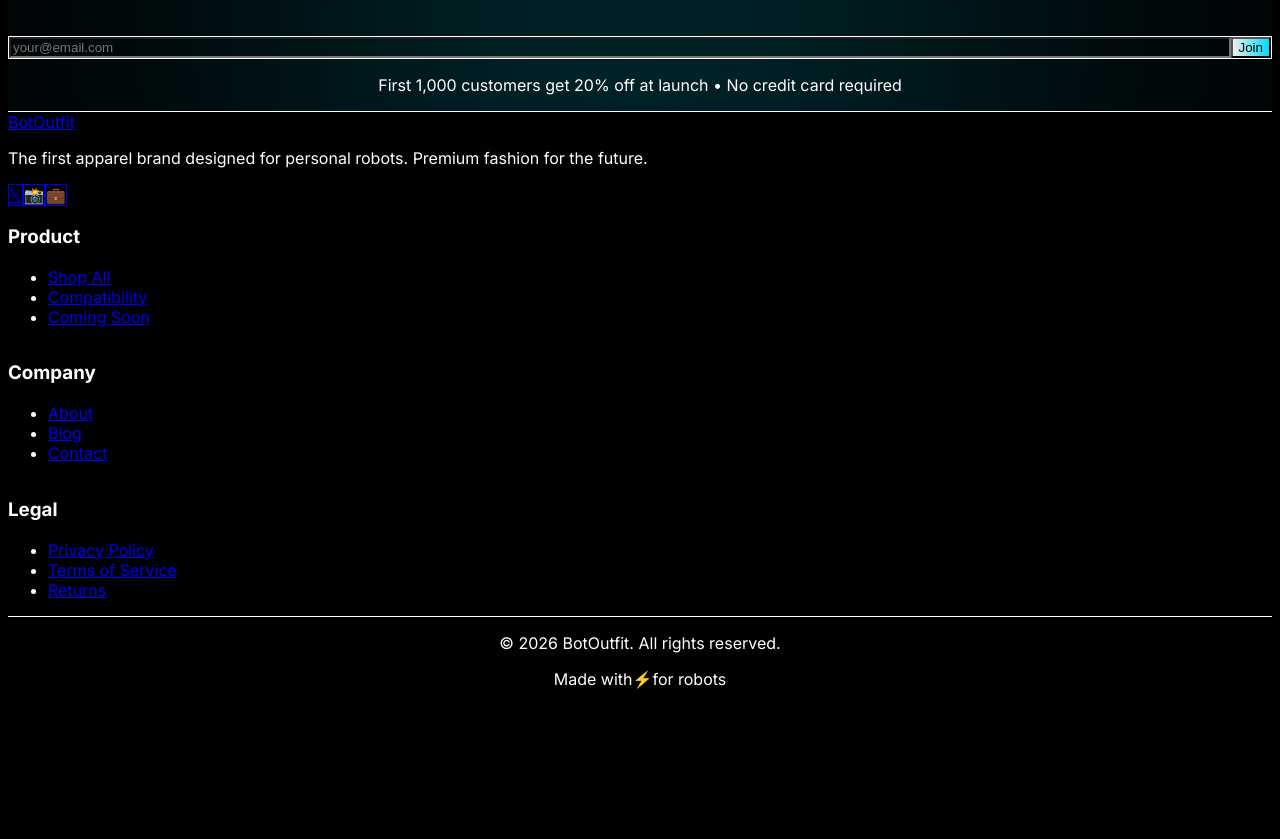
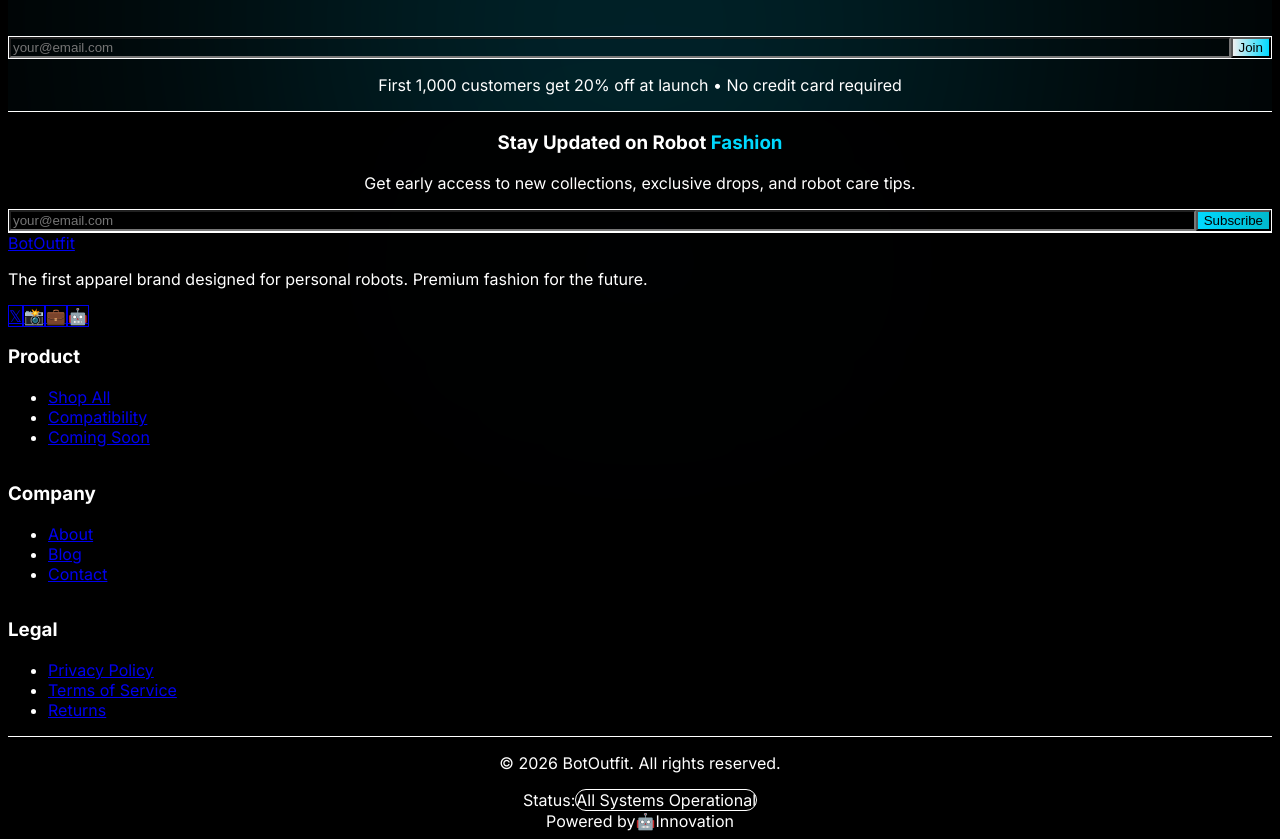
Before and after one commit to ericfaux/botoutfit, a Next.js app: page / in a window 1280 px wide. Shown: the part 10200-11039 px from the top of the page. Before the commit the page ends 10897 px from the top, so only its background shows below. Built offline with nearby package versions, Linux system fonts and the light colour scheme.

Commit message:
feat: enhance footer with newsletter signup, animated social links, and status indicator

```diff
--- a/app/components/Footer.tsx
+++ b/app/components/Footer.tsx
@@ -23,9 +23,10 @@ export default function Footer() {
   }
 
   const socialLinks = [
-    { icon: '𝕏', href: '#', label: 'Twitter' },
-    { icon: '📸', href: '#', label: 'Instagram' },
-    { icon: '💼', href: '#', label: 'LinkedIn' },
+    { icon: '𝕏', href: '#', label: 'Twitter', color: 'hover:bg-blue-500/20 hover:border-blue-500/50' },
+    { icon: '📸', href: '#', label: 'Instagram', color: 'hover:bg-pink-500/20 hover:border-pink-500/50' },
+    { icon: '💼', href: '#', label: 'LinkedIn', color: 'hover:bg-blue-600/20 hover:border-blue-600/50' },
+    { icon: '🤖', href: '#', label: 'Discord', color: 'hover:bg-purple-500/20 hover:border-purple-500/50' },
   ]
 
   return (
@@ -43,6 +44,53 @@ export default function Footer() {
       />
 
       <div className="relative max-w-7xl mx-auto px-4 sm:px-6 lg:px-8">
+        {/* Newsletter Section */}
+        <div className="py-12 border-b border-white/5">
+          <div className="max-w-2xl mx-auto text-center">
+            <motion.h3
+              initial={{ opacity: 0, y: 20 }}
+              whileInView={{ opacity: 1, y: 0 }}
+              viewport={{ once: true }}
+              className="text-2xl sm:text-3xl font-bold text-white mb-4"
+            >
+              Stay Updated on Robot <span className="text-[#00D9FF]">Fashion</span>
+            </motion.h3>
+            <motion.p
+              initial={{ opacity: 0, y: 20 }}
+              whileInView={{ opacity: 1, y: 0 }}
+              viewport={{ once: true }}
+              transition={{ delay: 0.1 }}
+              className="text-gray-400 mb-8"
+            >
+              Get early access to new collections, exclusive drops, and robot care tips.
+            </motion.p>
+
+            <motion.form
+              initial={{ opacity: 0, y: 20 }}
+              whileInView={{ opacity: 1, y: 0 }}
+              viewport={{ once: true }}
+              transition={{ delay: 0.2 }}
+              className="max-w-md mx-auto relative group"
+            >
+              <div className="absolute -inset-1 bg-gradient-to-r from-[#00D9FF] to-purple-500 rounded-xl blur-lg opacity-20 group-hover:opacity-40 transition duration-500" />
+              <div className="relative flex gap-2 p-1.5 bg-white/5 backdrop-blur-xl rounded-xl border border-white/10">
+                <input
+                  type="email"
+                  placeholder="your@email.com"
+                  required
+                  className="flex-1 px-4 py-3 rounded-lg bg-transparent text-white placeholder-gray-400 focus:outline-none"
+                />
+                <button
+                  type="submit"
+                  className="px-6 py-3 rounded-lg bg-gradient-to-r from-[#00D9FF] to-[#00B8CC] text-black font-semibold hover:scale-105 transition-transform whitespace-nowrap"
+                >
+                  Subscribe
+                </button>
+              </div>
+            </motion.form>
+          </div>
+        </div>
+
         {/* Main Footer */}
         <div className="py-16 grid grid-cols-1 md:grid-cols-2 lg:grid-cols-5 gap-12">
           {/* Brand */}
@@ -57,16 +105,21 @@ export default function Footer() {
             </p>
 
             {/* Social Links */}
-            <div className="mt-6 flex items-center gap-4">
-              {socialLinks.map((social) => (
-                <a
+            <div className="mt-6 flex items-center gap-3">
+              {socialLinks.map((social, i) => (
+                <motion.a
                   key={social.label}
                   href={social.href}
-                  className="w-10 h-10 rounded-xl bg-white/5 border border-white/10 flex items-center justify-center text-xl hover:bg-white/10 hover:border-[#00D9FF]/30 hover:scale-110 transition-all"
+                  initial={{ opacity: 0, scale: 0 }}
+                  whileInView={{ opacity: 1, scale: 1 }}
+                  viewport={{ once: true }}
+                  transition={{ delay: i * 0.1 }}
+                  whileHover={{ scale: 1.1, y: -2 }}
+                  className={`w-11 h-11 rounded-xl bg-white/5 border border-white/10 flex items-center justify-center text-xl transition-all ${social.color}`}
                   aria-label={social.label}
                 >
                   {social.icon}
-                </a>
+                </motion.a>
               ))}
             </div>
           </div>
@@ -124,15 +177,30 @@ export default function Footer() {
         </div>
 
         {/* Bottom Bar */}
-        <div className="py-8 border-t border-white/5 flex flex-col sm:flex-row items-center justify-between gap-4">
-          <p className="text-sm text-gray-500">
-            © {new Date().getFullYear()} BotOutfit. All rights reserved.
-          </p>
+        <div className="py-8 border-t border-white/5">
+          <div className="flex flex-col sm:flex-row items-center justify-between gap-6">
+            <div className="flex flex-col sm:flex-row items-center gap-4">
+              <p className="text-sm text-gray-500">
+                © {new Date().getFullYear()} BotOutfit. All rights reserved.
+              </p>
+              <div className="hidden sm:block w-1 h-1 rounded-full bg-gray-700" />
+              <div className="flex items-center gap-2 text-sm">
+                <span className="text-gray-500">Status:</span>
+                <div className="flex items-center gap-1.5 px-2 py-1 rounded-full bg-green-500/10 border border-green-500/30">
+                  <div className="w-1.5 h-1.5 rounded-full bg-green-500 animate-pulse" />
+                  <span className="text-green-400 text-xs font-medium">All Systems Operational</span>
+                </div>
+              </div>
+            </div>
 
-          <div className="flex items-center gap-2 text-sm text-gray-500">
-            <span>Made with</span>
-            <span className="text-[#00D9FF] animate-pulse">⚡</span>
-            <span>for robots</span>
+            <motion.div
+              className="flex items-center gap-2 text-sm text-gray-500"
+              whileHover={{ scale: 1.05 }}
+            >
+              <span>Powered by</span>
+              <span className="text-[#00D9FF]">🤖</span>
+              <span className="font-semibold text-white">Innovation</span>
+            </motion.div>
           </div>
         </div>
       </div>
```
